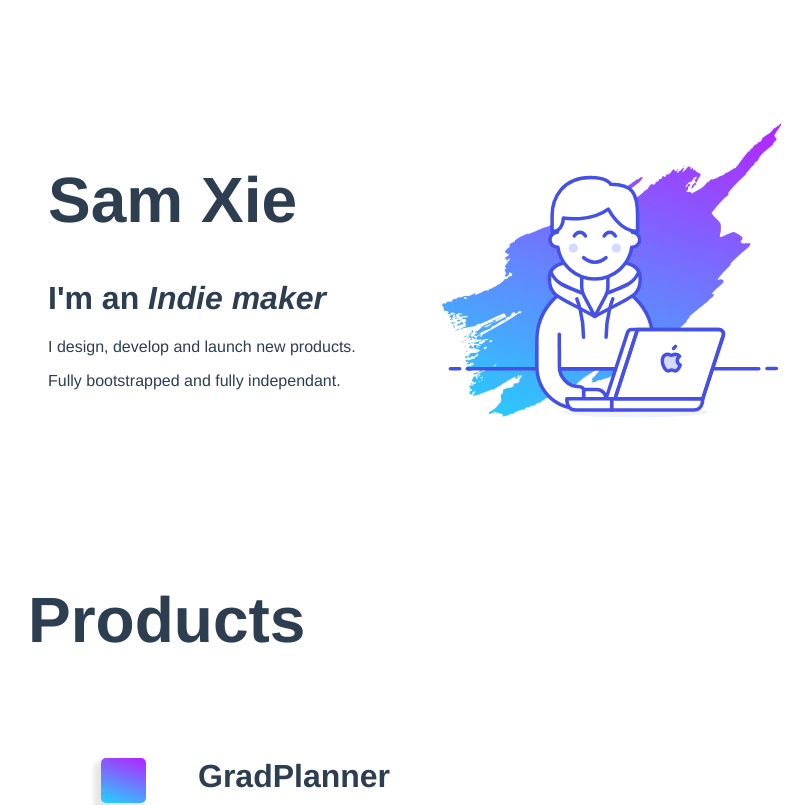
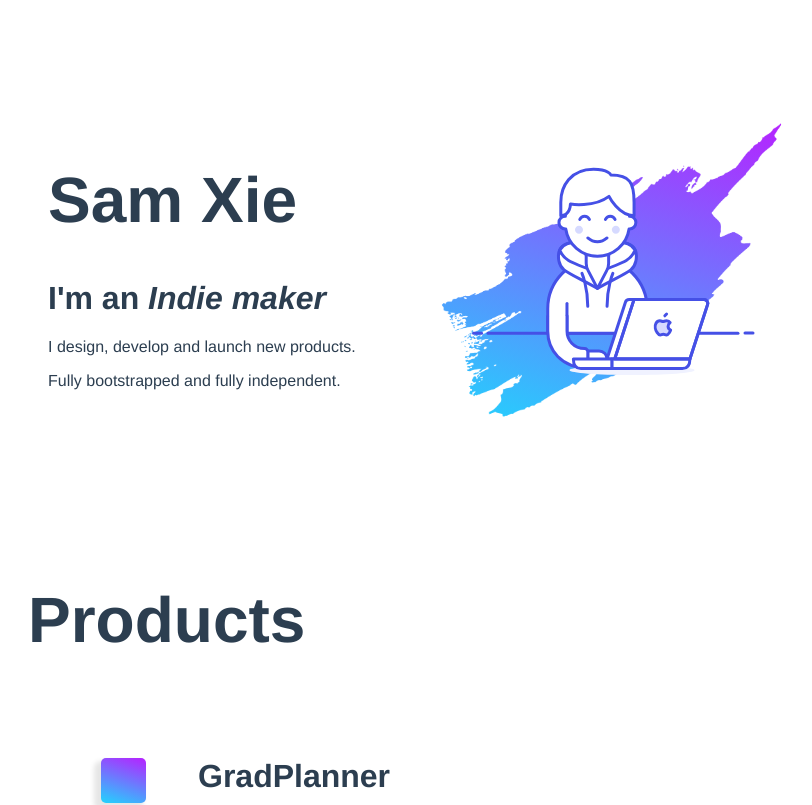
Before and after one commit to samzx/samxie, a Vue app: page / in a window 1280 px wide. Shown: the top 805 px of the page, without its empty margins (222-1034 px from the left). Built offline with nearby package versions, Linux system fonts and the light colour scheme.

Commit message:
spelling fix and hero image width fix

```diff
--- a/src/components/Hero.vue
+++ b/src/components/Hero.vue
@@ -4,7 +4,7 @@
       <h1 class="title">Sam Xie</h1>
       <h1>I'm an <i>Indie maker</i></h1>
       <p>I design, develop and launch new products.</p>
-      <p>Fully bootstrapped and fully independant.</p>
+      <p>Fully bootstrapped and fully independent.</p>
     </div>
     <div class="right">
       <div class="image">
@@ -50,6 +50,7 @@ export default {
   height: 300px;
   width: 100%;
   display: flex;
+  justify-content: center;
   /* animation-name: example;
   animation-duration: 4s;
   animation-iteration-count: infinite;
@@ -71,6 +72,7 @@ export default {
 .image img {
   margin: auto;
   width: 100%;
+  max-width: 300px;
   position: absolute;
 }
 
```
